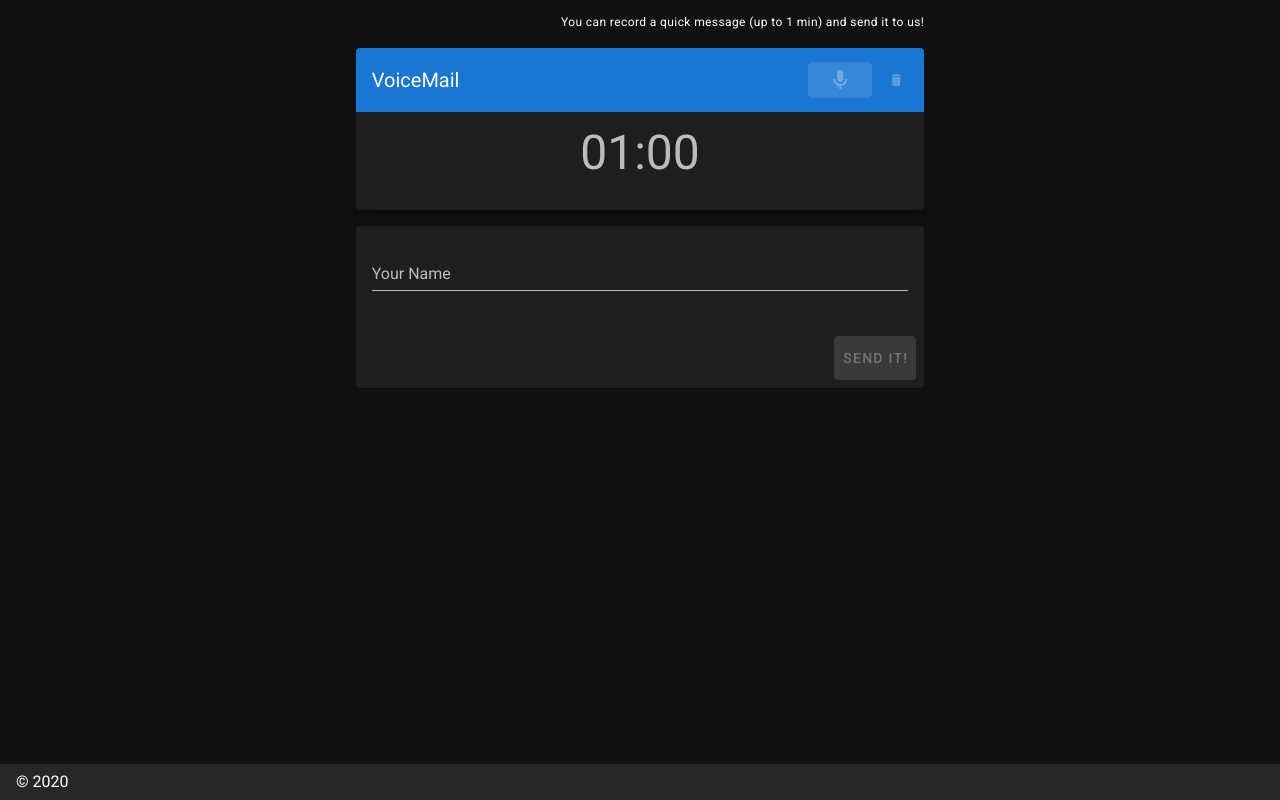
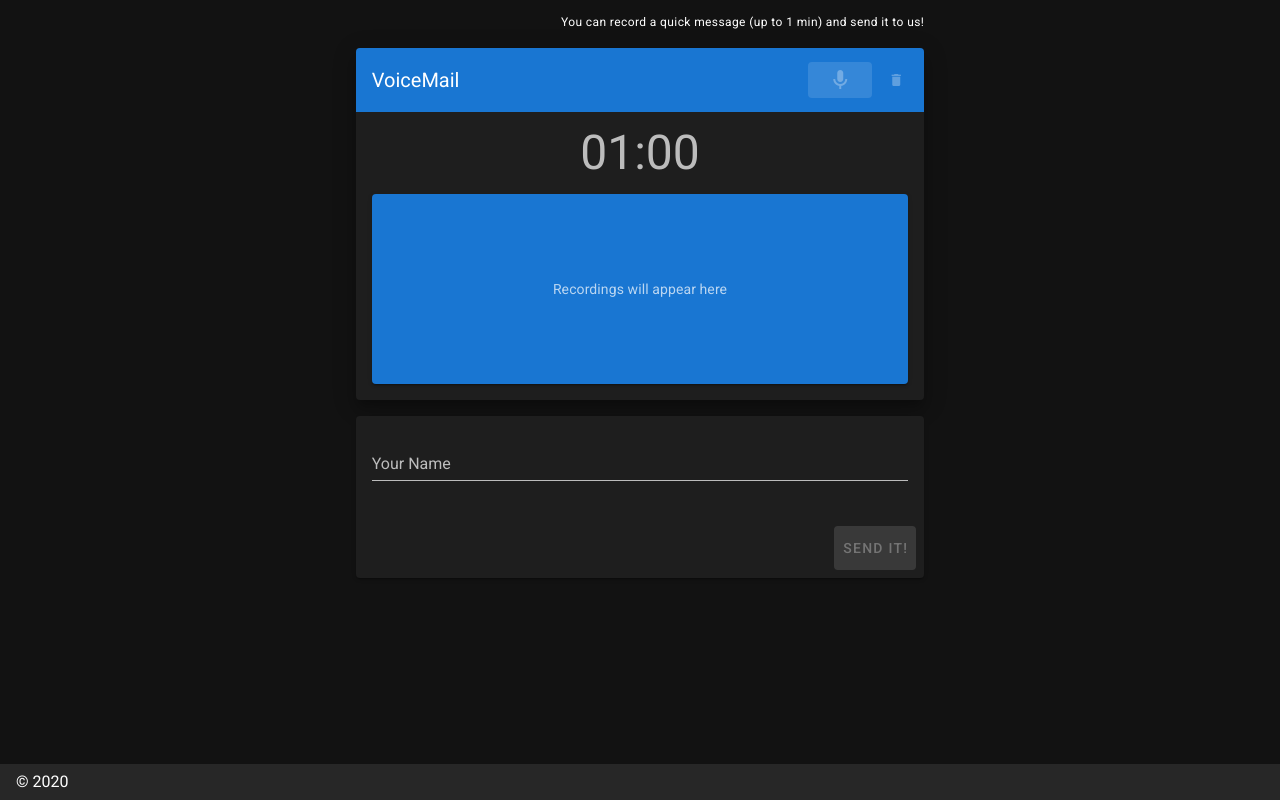
Before and after one commit to ackzell/camati, a Nuxt app: page / in a window 1280 px wide. Built offline with nearby package versions, Linux system fonts and the light colour scheme; no server answers.

Commit message:
#1 Working on the flow. Creating a static height card to hold the recordings and adding a message to it for when it is empty.

```diff
--- a/components/RecordingsList.vue
+++ b/components/RecordingsList.vue
@@ -1,7 +1,10 @@
 <template>
-  <v-list elevation="5" shaped color="primary">
-    <v-list-item-group
+  <v-list elevation="0" shaped color="primary">
+    <v-slide-y-transition
       v-model="selected"
+      tag="v-list-item-group"
+      class="py-0"
+      group
       mandatory
       @change="$emit('input', selected)"
     >
@@ -11,11 +14,11 @@
           @remove-item="remove(recording.id)"
         ></recording-item>
         <v-divider
-          v-show="index != recordingsInternal.length - 1"
+          v-if="index !== recordingsInternal.length - 1"
           inset
         ></v-divider>
       </div>
-    </v-list-item-group>
+    </v-slide-y-transition>
   </v-list>
 </template>
 
@@ -52,3 +55,8 @@ export default {
   }
 }
 </script>
+<style lang="scss">
+.v-move {
+  transition: transform 1s;
+}
+</style>
--- a/pages/index.vue
+++ b/pages/index.vue
@@ -45,11 +45,20 @@
         <v-card-text>
           <timer :timer-status="timerStatus" :time-limit="TIME_LIMIT"></timer>
 
-          <recordings-list
-            v-if="recordings.length"
-            v-model="selected"
-            :recordings="recordings"
-          ></recordings-list>
+          <v-card color="primary" height="190">
+            <recordings-list
+              v-if="recordings.length"
+              v-model="selected"
+              :recordings="recordings"
+            ></recordings-list>
+            <v-layout v-else fill-height align-center>
+              <v-flex>
+                <p class="text-center text--secondary mb-0">
+                  Recordings will appear here
+                </p>
+              </v-flex>
+            </v-layout>
+          </v-card>
         </v-card-text>
       </v-card>
 
```
Also changed, not shown: nuxt.config.js (+0 -8 lines).
